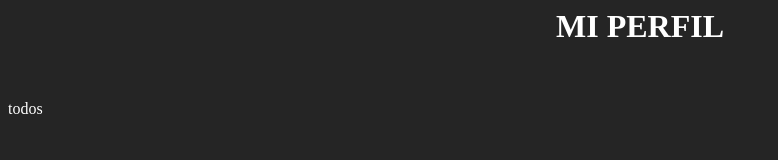
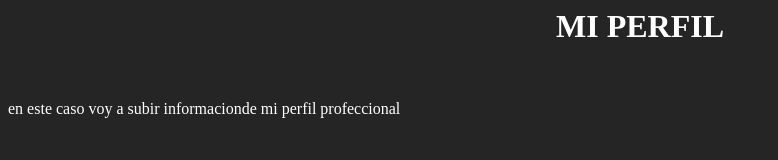
Before and after one commit to minotauto/minotauto, a plain HTML site: page index.html in a window 1280 px wide. Shown: the whole page, without its empty margins (0-778 px from the left). Drawn offline with Linux system fonts and the light colour scheme.

Commit message:
infomacion de mi perfil

```diff
--- a/index.html
+++ b/index.html
@@ -8,6 +8,6 @@
 		MI PERFIL
 	</h1>
 	<br>
-	<p>todos</p>
+	<p>en este caso voy a subir informacionde mi perfil profeccional </p>
 	</body>
 </html>
```
